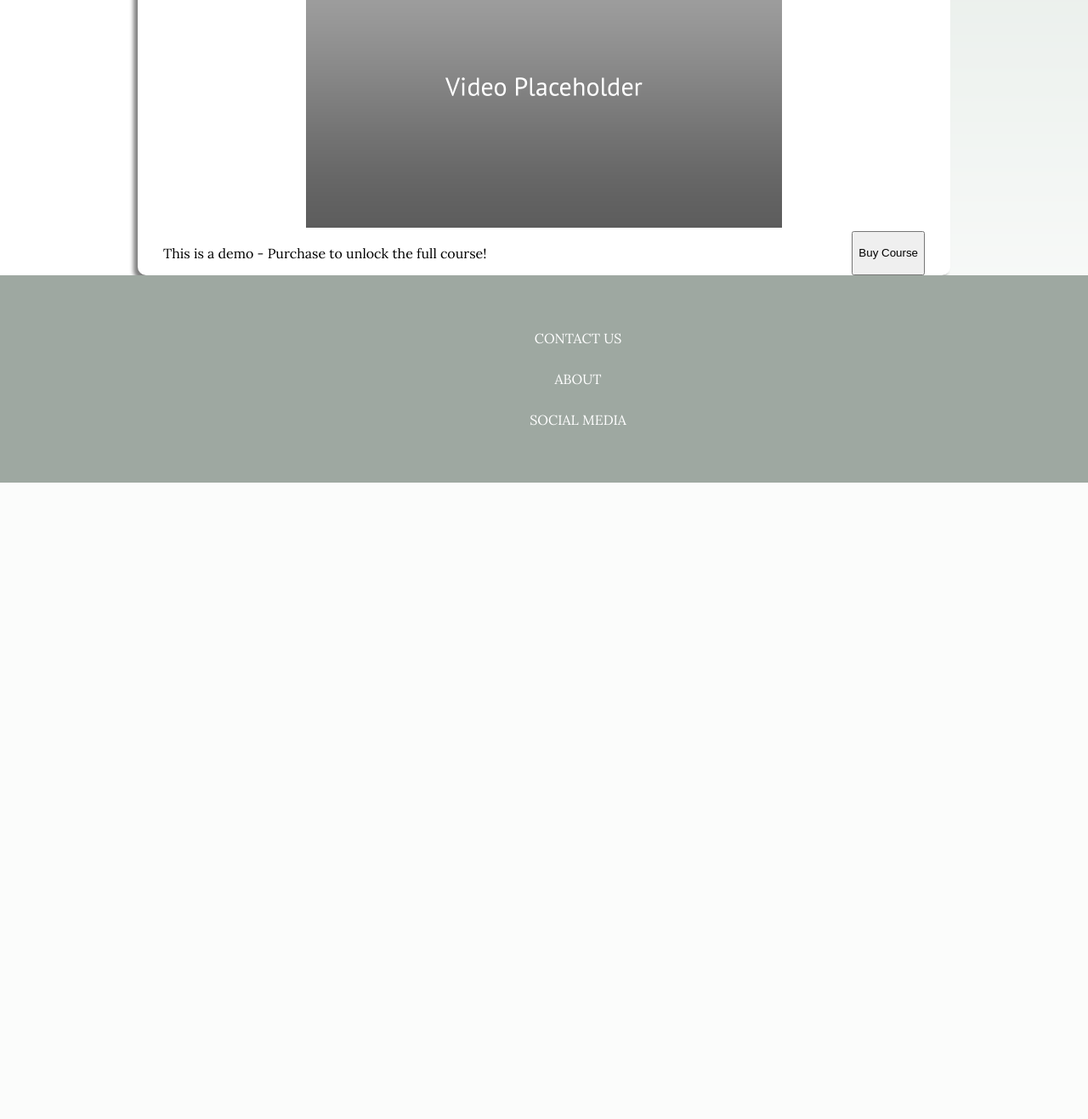
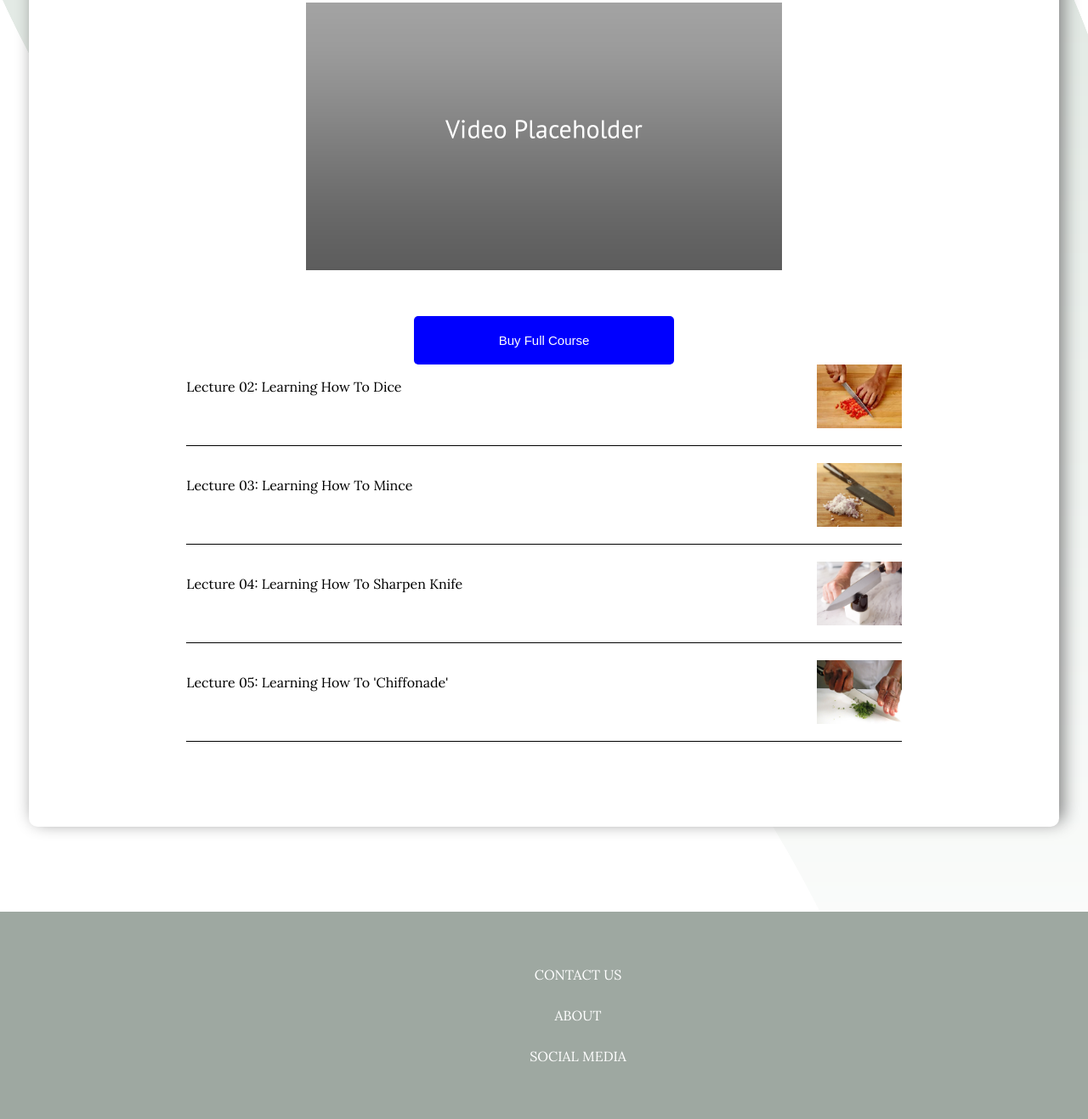
Before and after one commit to MaElisa/hackademy, a Python web app: template templates/cooking-class.html in a window 1280 px wide. Shown: the part 721-2038 px from the top of the page at 85% size. Before the commit the page ends 1289 px from the top, so only its background shows below. Run offline with Jinja, Linux system fonts and the light colour scheme; the template is opened without the code that fills it, so the values that code supplies are empty.

Commit message:
video list

```diff
--- a/static/styles/styles.css
+++ b/static/styles/styles.css
@@ -85,6 +85,7 @@ h2 {
   border-radius: 10px;
   padding: 10px;
   box-shadow: 5px 5px 5px grey;
+  max-width: 300px;
 }
 
 .class:hover {
@@ -96,6 +97,24 @@ h2 {
 #classes {
   display: flex;
   flex-direction: column;
+}
+
+.upcoming-lect {
+  display: flex;
+  justify-content: space-between;
+  border-bottom: 1px solid black;
+  margin-bottom: 20px;
+  padding-bottom: 20px;
+}
+
+.upcoming-lect img {
+  width: 100px;
+}
+
+#up-next {
+  display: flex;
+  flex-direction: column;
+  width: 80%;
 }
 
 .class-collection {
@@ -138,19 +157,35 @@ h2 {
 
 .video-section {
   margin: auto;
-  width: 70%;
+  width: 90%;
   padding-top: 10px;
   padding-left: 30px;
   padding-right: 30px;
+  padding-bottom: 30px;
   background-color: white;
   border-radius: 10px;
-  box-shadow: -5px 5px 5px grey;
+  box-shadow: 5px -5px 20px grey;
+  margin-bottom: 100px;
+}
+
+#buy-btn {
+  background-color: blue;
+  color: white;
+  border-radius: 5px;
+  border-style: none;
+  padding-left: 100px;
+  padding-right: 100px;
+  padding-top: 20px;
+  padding-bottom: 20px;
+  font-size: 15px;
 }
 
 .video-player {
+  width: auto;
   display: flex;
   justify-content: space-evenly;
   flex-wrap: wrap;
+  padding: 50px;
 }
 
 .video-player iframe {
@@ -205,7 +240,8 @@ h2 {
 #sales {
   width: 100%;
   display: flex;
-  justify-content: space-between;
+  justify-content: center;
+  padding-top: 50px;
 }
 
 .infomercial-img {
@@ -265,27 +301,6 @@ body {
   padding-top: 143.9px;
 }
 
-/*
-#everyday {
-  background-color: rgba(178, 185, 205, 0.5);
-}
-
-#fine-motor {
-  background-color: rgba(118, 129, 158, 0.5);
-}
-
-#facial-movement {
-  background-color: rgba(77, 93, 133, 0.5);
-}
-
-#everyday,
-#fine-motor,
-#facial-movement {
-  box-shadow: -0.5em 0 0.4em grey;
-}
-
-*/
-
 #courses-header h1 {
   text-align: center;
 }
--- a/templates/cooking-class.html
+++ b/templates/cooking-class.html
@@ -17,7 +17,7 @@
       </ul>
       <ul id='menu-items'>
         <li><a href="">MAKE A COURSE</a></li>
-        <li><a href="">CLASSES</a></li>
+        <li><a href="classes.html">CLASSES</a></li>
         <li><a href="">ABOUT</a></li>
         <li><a href="">LOG IN/SIGN UP</a></li>
       </ul>
@@ -37,8 +37,25 @@
             <div class='video-camera'><img src='../static/images/video-placeholder.png'</div>
         </div>
         <div id='sales'>
-            <p> This is a demo - Purchase to unlock the full course!</p>
-            <button id='buy-btn'> Buy Course </button>
+            <button id='buy-btn'> Buy Full Course </button>
+        </div>
+        <div id='up-next'>
+            <div class='upcoming-lect'>
+                <p>Lecture 02: Learning How To Dice</p>
+                <img src='../static/images/dice.png'>
+            </div>
+            <div class='upcoming-lect'>
+                <p>Lecture 03: Learning How To Mince</p>
+                <img src='../static/images/mince.png'>
+            </div>
+            <div class='upcoming-lect'>
+                <p>Lecture 04: Learning How To Sharpen Knife</p>
+                <img src='../static/images/sharpen.png'>
+            </div>
+            <div class='upcoming-lect'>
+                <p>Lecture 05: Learning How To 'Chiffonade'</p>
+                <img src='../static/images/chiffonade.png'>
+            </div>
         </div>
     </section>
 
```
Also changed, not shown: templates/classes.html (+9 -0 lines), static/images/chiffonade.png (added), static/images/dice.png (added), static/images/mince.png (added), static/images/sharpen.png (added), 1 other file.
